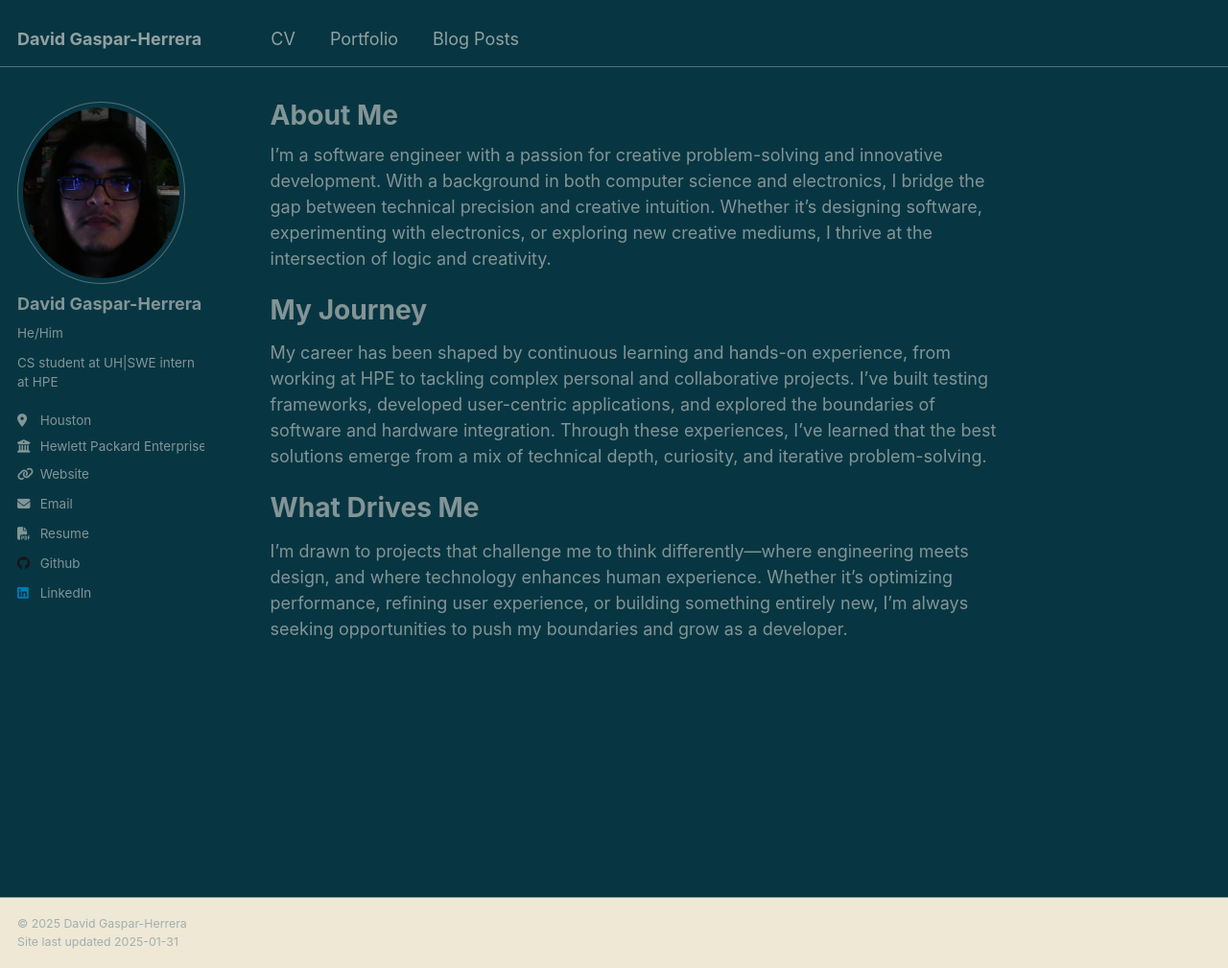
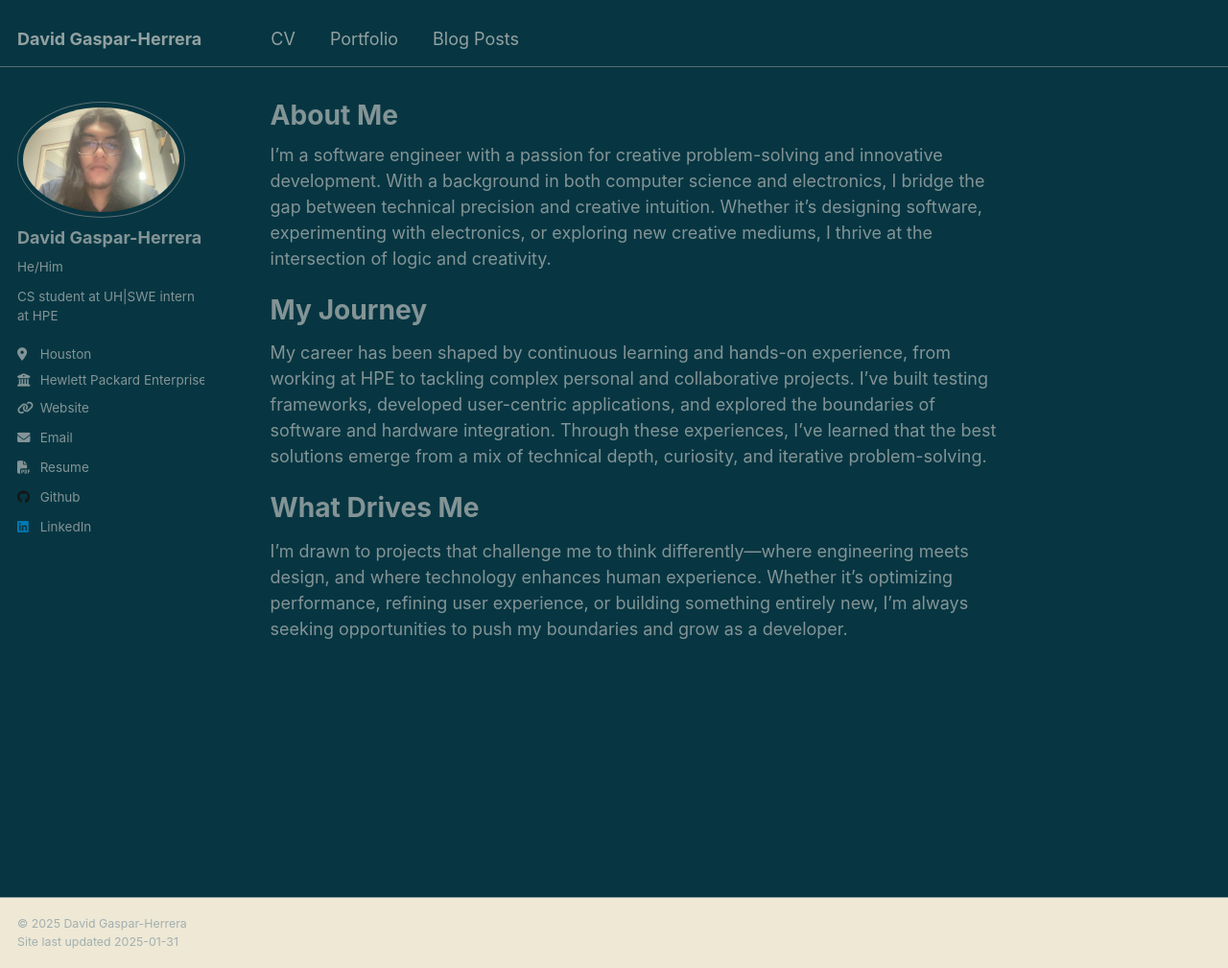
Before and after one commit to David-Gaspar-H/david-gaspar-h.github.io, a Jekyll site: the page built from _pages/about.md, in a window 1280 px wide and 1009 px high. Shown: the whole window at 96% size. Built offline with Jekyll 4.4.1, drawn with Linux system fonts in a browser that asks for light colours.

Commit message:
Update _config.yml

```diff
--- a/_config.yml
+++ b/_config.yml
@@ -21,7 +21,7 @@ repository               : "david-gaspar-h/david-gaspar-h.github.io"
 #               Additional customization can be done by editing /_includes/author-profile.html
 author:
   # Biographic information
-  avatar           : "me.jpg"
+  avatar           : "dvdg.png"
   name             : "David Gaspar-Herrera"
   pronouns         : "He/Him"
   bio              : "CS student at UH|SWE intern at HPE"
```
